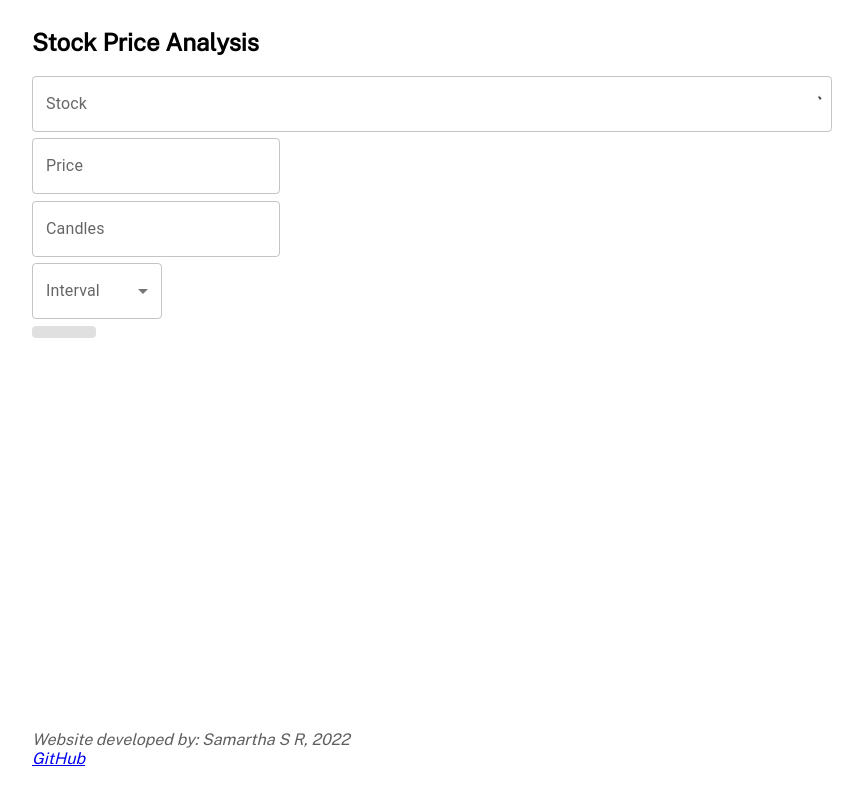
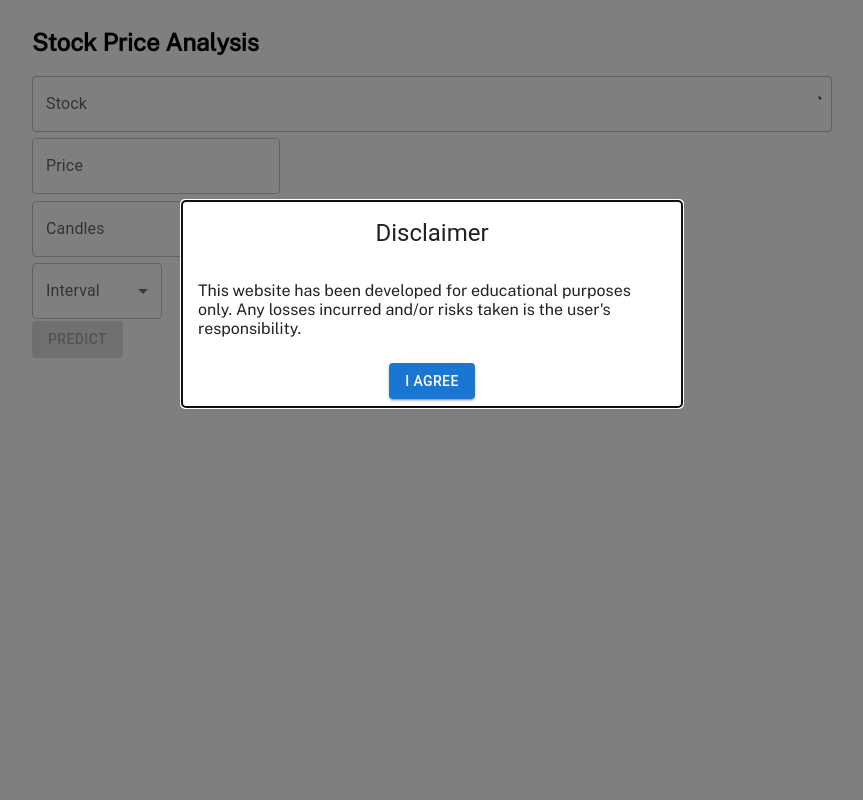
Before and after one commit to Electronica-dev/stock-price-predict, a React (Create React App) app: page / in a window 1280 px wide. Shown: the whole page, without its empty margins (208-1071 px from the left). Built offline with nearby package versions, Linux system fonts and the light colour scheme; no server answers.

Commit message:
remove footer and add disclaimer modal

```diff
--- a/src/App.js
+++ b/src/App.js
@@ -4,6 +4,7 @@ import AutoComplete from './components/Autocomplete'
 import Select from './components/Select'
 import Card from './components/Card'
 import Button from './components/Button'
+import Disclaimer from './components/Disclaimer'
 import predictService from './services/predict'
 import '@fontsource/public-sans'
 import './App.css'
@@ -58,22 +59,31 @@ const App = () => {
   return (
     <>
       <div className='page-wrap'>
+        <Disclaimer/>
         <h2>Stock Price Analysis</h2>
         <AutoComplete setSymbol={setSymbol}/>
         <div style={{paddingTop: '0.8%'}}>
-          <TextField value={price} onChange={handlePriceChange} label="Price"/>
+          <TextField
+            value={price}
+            onChange={handlePriceChange}
+            label="Price"
+          />
         </div>
         <div style={{paddingTop: '0.8%'}}>
-          <TextField value={candles} onChange={handleCandlesChange} label="Candles"/>
+          <TextField
+            value={candles}
+            onChange={handleCandlesChange}
+            label="Candles"
+          />
         </div>
         <Select interval={interval} handleIntervalChange={handleIntervalChange}/>
-        <Button onClick={setLoad} isDisabled={setDisabled()}></Button>
+        <Button
+          onClick={setLoad}
+          isDisabled={setDisabled()}
+          text="predict"
+        />
         <Card loading={loading} result={result}></Card>
       </div>
-      <footer className='footer'>
-        <em>Website developed by: Samartha S R, 2022<br />
-        <a href="https://www.github.com/Electronica-dev">GitHub</a></em>
-      </footer>
     </>
   )
 }
--- /dev/null
+++ b/src/components/Disclaimer.js
@@ -0,0 +1,51 @@
+import { useState, useEffect } from 'react';
+import Card from '@mui/material/Card';
+import CardHeader from '@mui/material/CardHeader';
+import CardContent from '@mui/material/CardContent';
+import CardActions from '@mui/material/CardActions';
+import Modal from '@mui/material/Modal';
+import Button from './Button';
+
+export default function Disclaimer() {
+  const [modal, setModal] = useState(false)
+
+  const handlePopup = (e) => {
+    console.log('inside handlepopup');
+    setModal(false)
+  }
+
+  useEffect(() => {
+    setModal(true);
+  }, [])
+
+  return (
+    <Modal
+      open={modal}
+      sx={{
+        display: "flex",
+        alignItems: "center",
+        marginBottom: "15%",
+        justifyContent: "center"
+      }}
+    >
+      <Card
+        sx={{ maxWidth: 500 }}
+      >
+        <CardHeader
+          title="Disclaimer"
+          sx={{textAlign: "center"}}
+        />
+        <CardContent>
+          This website has been developed for educational purposes only.
+          Any losses incurred and/or risks taken is the user's responsibility.
+        </CardContent>
+        <CardActions disableSpacing sx={{justifyContent: "center"}}>
+          <Button
+            onClick={handlePopup}
+            text='I Agree'
+          />
+        </CardActions>
+      </Card>
+    </Modal>
+  );
+}
```
